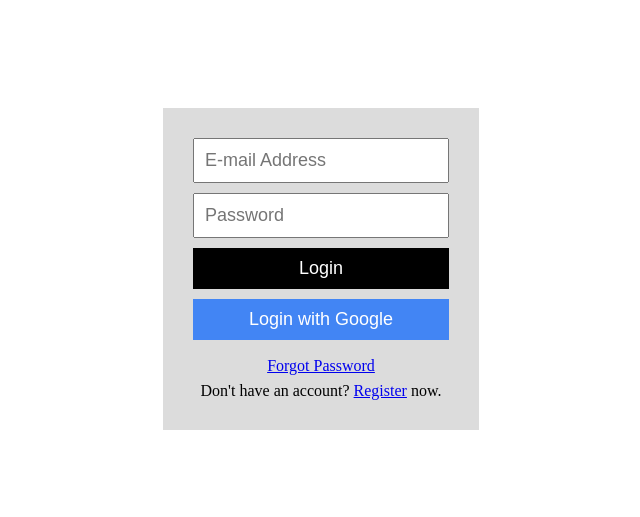
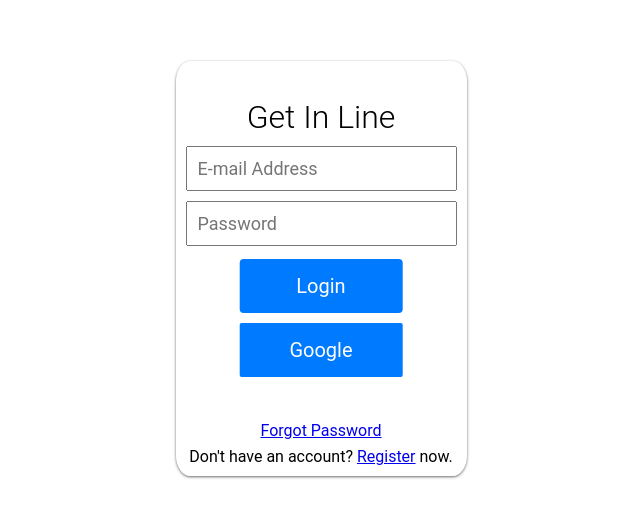
Before and after one commit to MatthewLegate/JIA-2500, a React (Create React App) app in the folder get-in-line/: page /login in a window 1280 px wide. Shown: the part 143-660 px from the top of the page, without its empty margins (327-967 px from the left). Built offline with nearby package versions, Linux system fonts and the light colour scheme; no server answers.

Commit message:
added login css changes and fixed login

```diff
--- a/get-in-line/package.json
+++ b/get-in-line/package.json
@@ -6,6 +6,7 @@
     "@testing-library/jest-dom": "^5.16.4",
     "@testing-library/react": "^13.3.0",
     "@testing-library/user-event": "^13.5.0",
+    "axios": "^0.27.2",
     "cors": "^2.8.5",
     "dotenv": "^16.0.1",
     "express": "^4.18.1",
--- a/get-in-line/src/pages/LoginPage.js
+++ b/get-in-line/src/pages/LoginPage.js
@@ -23,16 +23,20 @@
       return;
     }
     if (user)  {
-      if (user.admin) {
         navigate("/admin");
       }
-    }
   }, [user, loading]);
   return (
+
+
+
 
     <div className="login">
 
       <div className="login__container">
+        <div className="title">
+        Get In Line
+        </div>
         <input
           type="text"
           className="login__textBox"
@@ -51,10 +55,10 @@
           className="login__btn"
           onClick={() => logInWithEmailAndPassword(email, password)}
         >
-          Login
+          <span>Login</span>
         </button>
-        <button className="login__btn login__google" onClick={signInWithGoogle}>
-          Login with Google
+        <button className="login__google" onClick={signInWithGoogle}>
+          <span>Google</span>
         </button>
         <div>
           <Link to="/reset">Forgot Password</Link>
@@ -64,6 +68,7 @@
         </div>
       </div>
     </div>
+
   );
 }
 export default Login;
--- a/get-in-line/src/pages/Register.js
+++ b/get-in-line/src/pages/Register.js
@@ -69,7 +69,7 @@
           placeholder="Password"
         />
         <input type="checkbox" id="admin" name="admin" onChange={handleAdminChange} checked={isAdmin} />
-      <label for="admin">Admin</label>
+      <label htmlFor="admin">Admin</label>
         <button className="register__btn" onClick={register}>
           Register
         </button>
--- a/get-in-line/src/pages/login.css
+++ b/get-in-line/src/pages/login.css
@@ -1,33 +1,152 @@
+<link rel="preconnect" href="https://fonts.googleapis.com">
+<link rel="preconnect" href="https://fonts.gstatic.com" crossorigin>
+<link href="https://fonts.googleapis.com/css2?family=Roboto:wght@300&display=swap" rel="stylesheet">
+
+.body {
+  background-color: #FAFAFA;
+  margin: 0;
+  padding: 0;
+
+}
+
+.title {
+    text-transform: capitalize;
+    font-size: 2.0em;
+    font-weight: 300;
+    padding: 20px 0;
+    padding-bottom: 10px;
+    font-family: 'Roboto', sans-serif;
+  }
+
 .login {
   height: 100vh;
   width: 100vw;
   display: flex;
   align-items: center;
   justify-content: center;
+  font-family: 'Roboto', sans-serif;
+
 }
 .login__container {
+
+  margin: 0 auto;
   display: flex;
   flex-direction: column;
   text-align: center;
-  background-color: #dcdcdc;
-  padding: 30px;
+  background-color: rgba(255, 255, 255, 0.5);
+  box-shadow:0 1px 3px rgba(0, 0, 0, 0.5), 0 1px 2px rgba(0, 0, 0, 0.12);
+  overflow: hidden;
+  padding-top: 10px;
+  padding-bottom: 10px;
+  padding-left: 10px;
+  padding-right: 10px;
+  position: relative;
+  font-family: 'Roboto', sans-serif;
+  border-radius: 5%;
+
 }
 .login__textBox {
   padding: 10px;
   font-size: 18px;
   margin-bottom: 10px;
+  position: relative;
+  font-family: 'Roboto', sans-serif;
+
 }
-.login__btn {
-  padding: 10px;
-  font-size: 18px;
-  margin-bottom: 10px;
-  border: none;
-  color: white;
-  background-color: black;
-}
-.login__google {
-  background-color: #4285f4;
-}
+
+
 .login div {
   margin-top: 7px;
+  font-family: 'Roboto', sans-serif;
 }
+
+.login__btn {
+  border-radius: 4px;
+  background-color: #007AFF;
+  border: none;
+  color: #FFF;
+  text-align: center;
+  font-size: 20px;
+  padding: 15px 10px;
+  width: 60%;
+  transition: all 0.5s;
+  cursor: pointer;
+  margin-top: 30px;
+  position: relative;
+  top: 50%;
+  left: 50%;
+  -ms-transform: translate(-50%, -50%);
+  transform: translate(-50%, -50%);
+  font-family: 'Roboto', sans-serif;
+}
+
+.login__btn span {
+  cursor: pointer;
+  display: inline-block;
+  position: relative;
+  transition: 0.5s;
+}
+
+.login__btn span:after {
+  content: '\00bb';
+  position: absolute;
+  opacity: 0;
+  top: 0;
+  right: -10px;
+  transition: 0.5s;
+}
+
+.login__btn:hover span {
+  padding-right: 25px;
+}
+
+.login__btn:hover span:after {
+  opacity: 1;
+  right: 0;
+}
+
+.login__google {
+  border-radius: 2px;
+  background-color: #007AFF;
+  border: none;
+  color: #FFF;
+  text-align: center;
+  font-size: 20px;
+  padding: 15px 10px;
+  width: 60%;
+  transition: all 0.5s;
+  cursor: pointer;
+  margin: 10px 0;
+  position: relative;
+  top: 50%;
+  left: 50%;
+  -ms-transform: translate(-50%, -50%);
+  transform: translate(-50%, -50%);
+  font-family: 'Roboto', sans-serif;
+
+}
+
+.login__google span {
+  cursor: pointer;
+  display: inline-block;
+  position: relative;
+  transition: 0.5s;
+}
+
+.login__google span:after {
+  content: '\00bb';
+  position: absolute;
+  opacity: 0;
+  top: 0;
+  right: -10px;
+  transition: 0.5s;
+}
+
+.login__google:hover span {
+  padding-right: 25px;
+}
+
+.login__google:hover span:after {
+  opacity: 1;
+  right: 0;
+}
```
Also changed, not shown: 1 other file (tests, documents, lock files or other folders).
